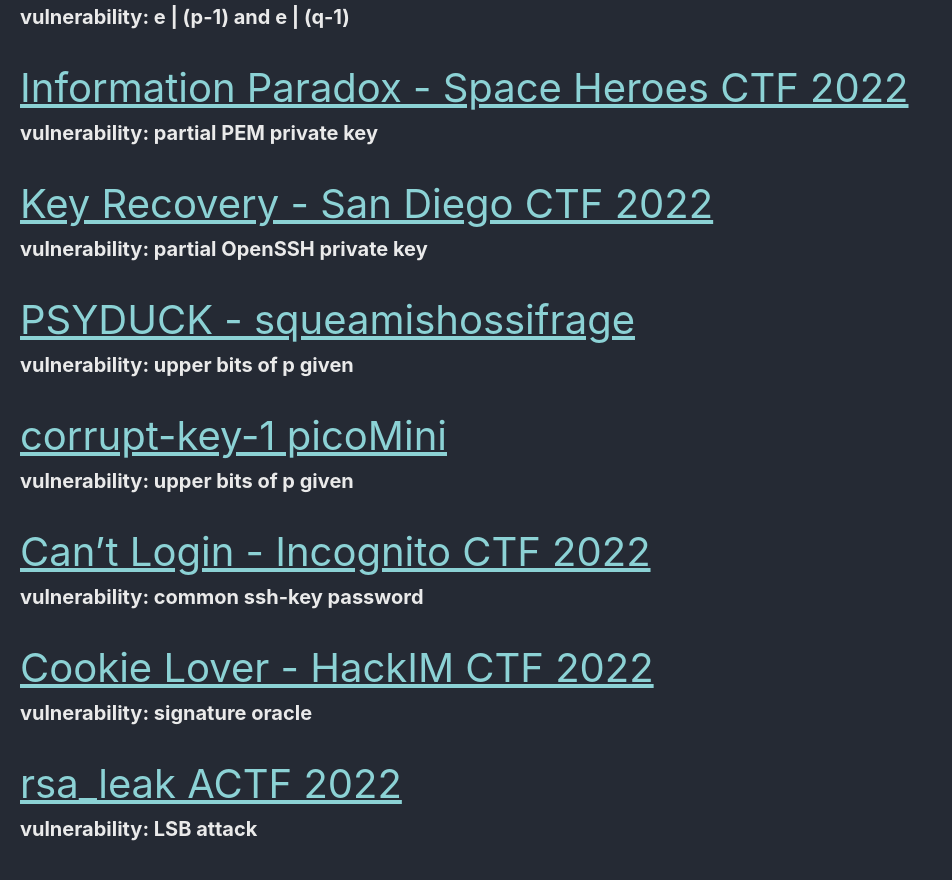
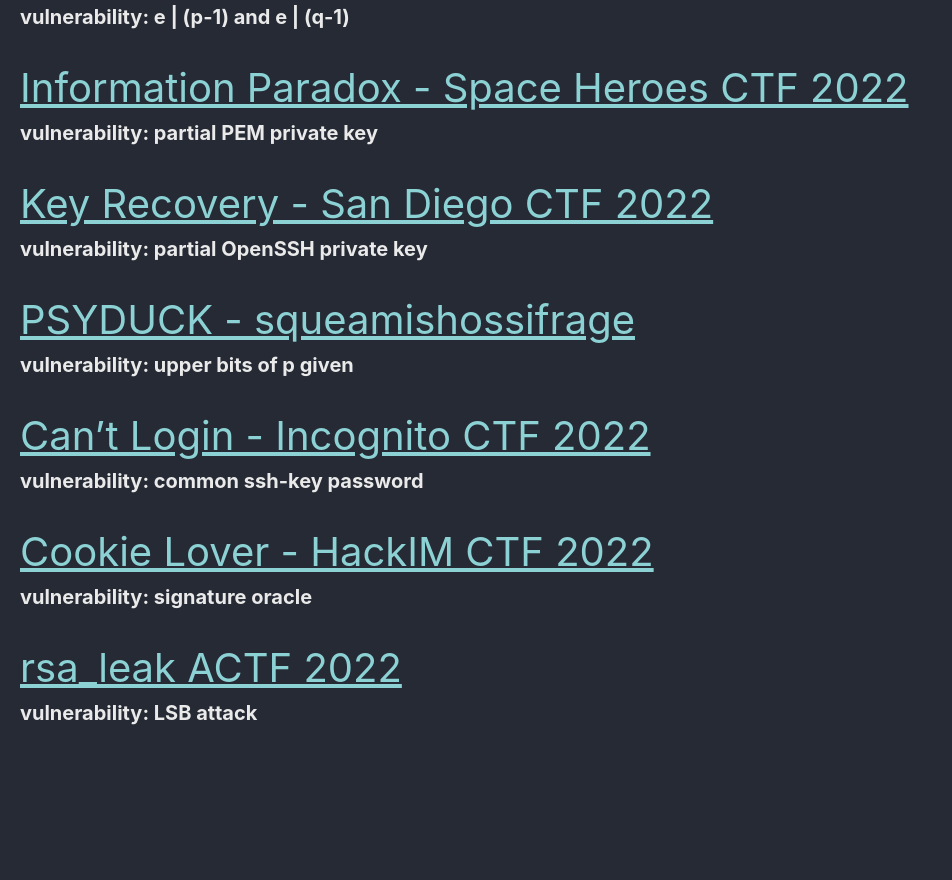
Before and after one commit to Connor-McCartney/Connor-McCartney.github.io, a Jekyll site: the page built from _pages/cryptography/rsa/rsa.md, in a window 1280 px wide and 900 px high, scrolled down 726 px. Shown: the top 880 px of the window, without its empty margins (0-952 px from the left). Built offline with Jekyll 4.4.1, drawn with Linux system fonts in a browser that asks for light colours; cached includes are drawn as plain includes; after the commit the page ends 1510 px from its top, so only the background shows below that.

Commit message:
Update rsa.md

```diff
--- a/_pages/cryptography/rsa/rsa.md
+++ b/_pages/cryptography/rsa/rsa.md
@@ -38,10 +38,6 @@ __vulnerability: partial OpenSSH private key__
 __vulnerability: upper bits of p given__
 
 
-<span style="font-size:2em;">   [corrupt-key-1 picoMini](/cryptography/rsa/corrupt-key-1-picoMini)       </span> <br>
-__vulnerability: upper bits of p given__
-
-
 <span style="font-size:2em;">   [Can't Login - Incognito CTF 2022](/cryptography/rsa/can't-login-ICTF-2022)       </span> <br>
 __vulnerability: common ssh-key password__
 
```
